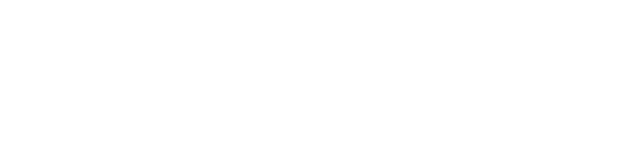
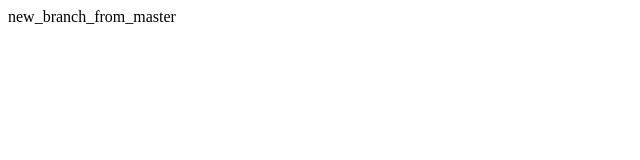
Before and after one commit to FerencVigh/csak_gitty, a plain HTML site: page index.html in a window 1280 px wide. Shown: the whole page, without its empty margins (0-640 px from the left). Drawn offline with Linux system fonts and the light colour scheme.

Commit message:
add new branch

```diff
--- a/index.html
+++ b/index.html
@@ -6,5 +6,7 @@
     <meta name="viewport" content="width=device-width, initial-scale=1.0" />
     <title>Document</title>
   </head>
-  <body></body>
+  <body>
+    <div>new_branch_from_master</div>
+  </body>
 </html>
```
